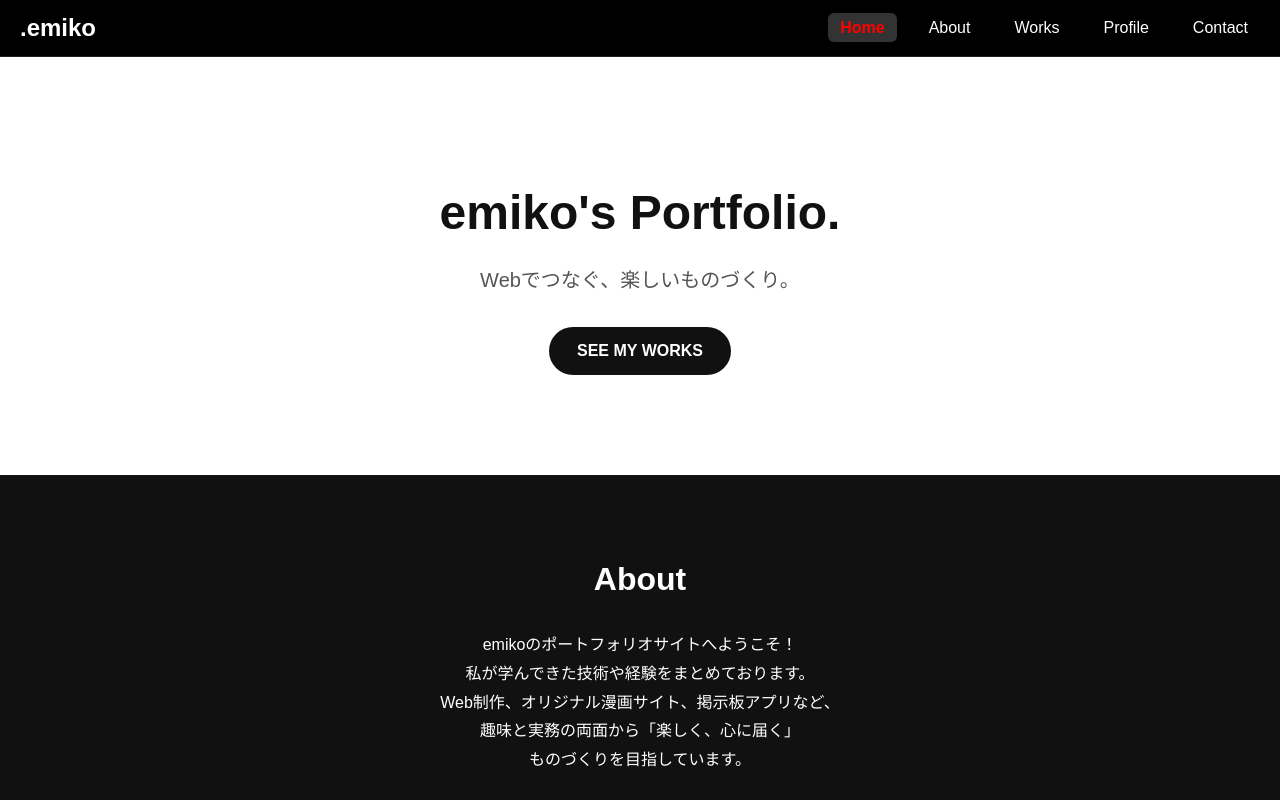
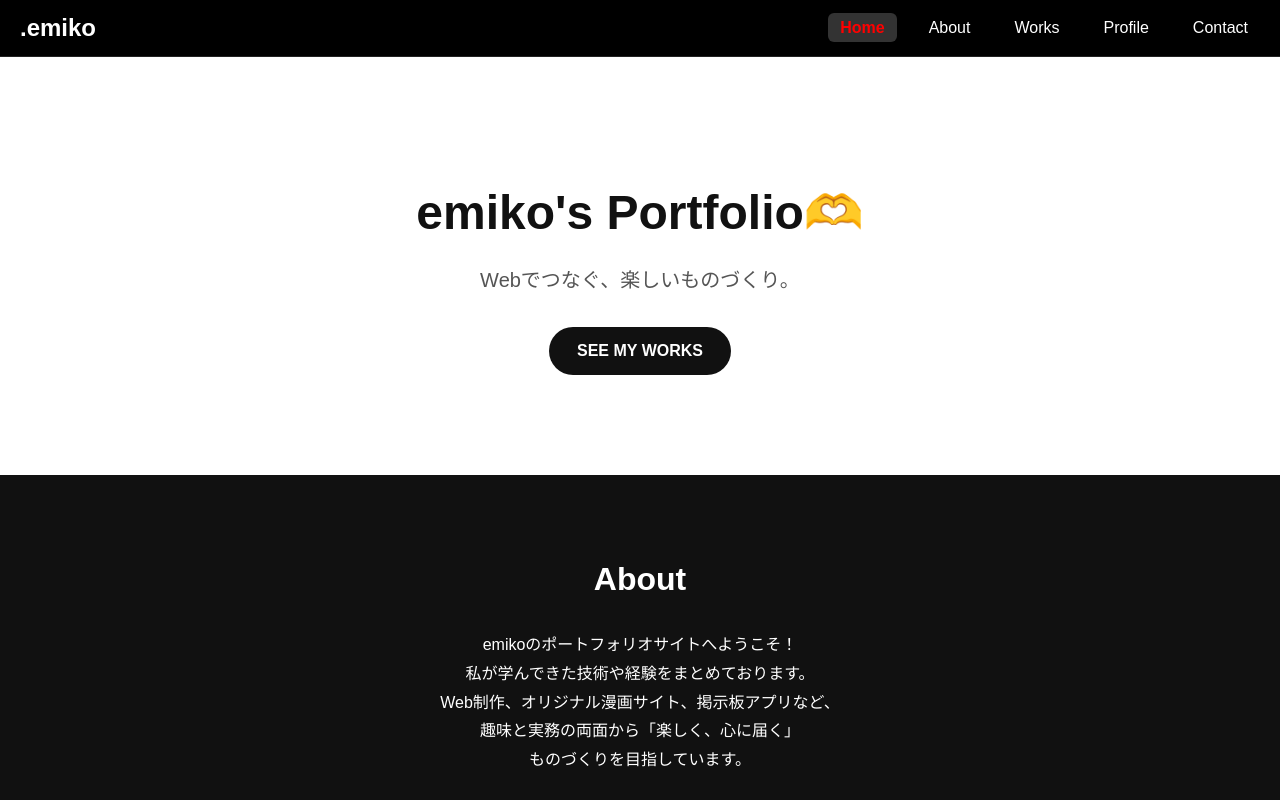
Before and after one commit to emikohonda/emiko, a Next.js app: page / in a window 1280 px wide. Shown: the top 800 px of the page. Built offline with nearby package versions, Linux system fonts and the light colour scheme.

Commit message:
テスト：タイトルに🫶を追加

```diff
--- a/app/page.tsx
+++ b/app/page.tsx
@@ -9,7 +9,7 @@ export default function HomePage() {
   return (
     <main className="home">
       <section id="home" className="section hero">
-        <h1 className="hero-title">emiko&apos;s Portfolio.</h1>
+        <h1 className="hero-title">emiko&apos;s Portfolio🫶</h1>
         <p className="hero-lead">Webでつなぐ、楽しいものづくり。</p>
         <Link href='#works' className="cta-btn">
           SEE MY WORKS
```
Also changed, not shown: package.json (+6 -2 lines).
